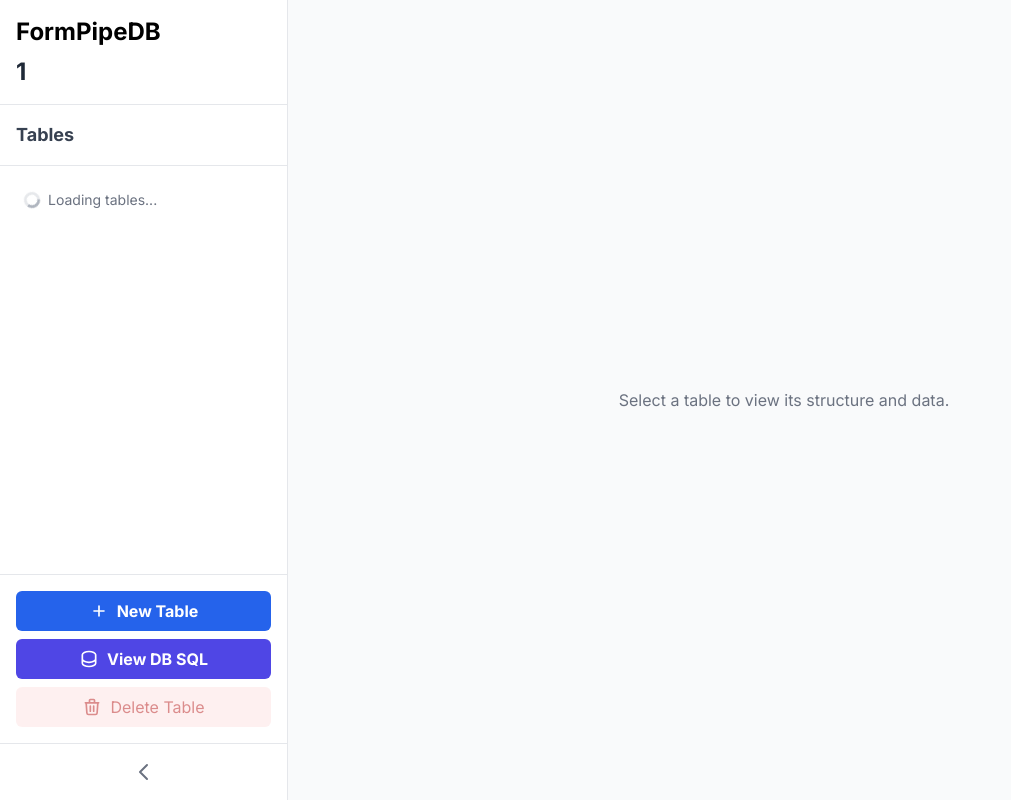
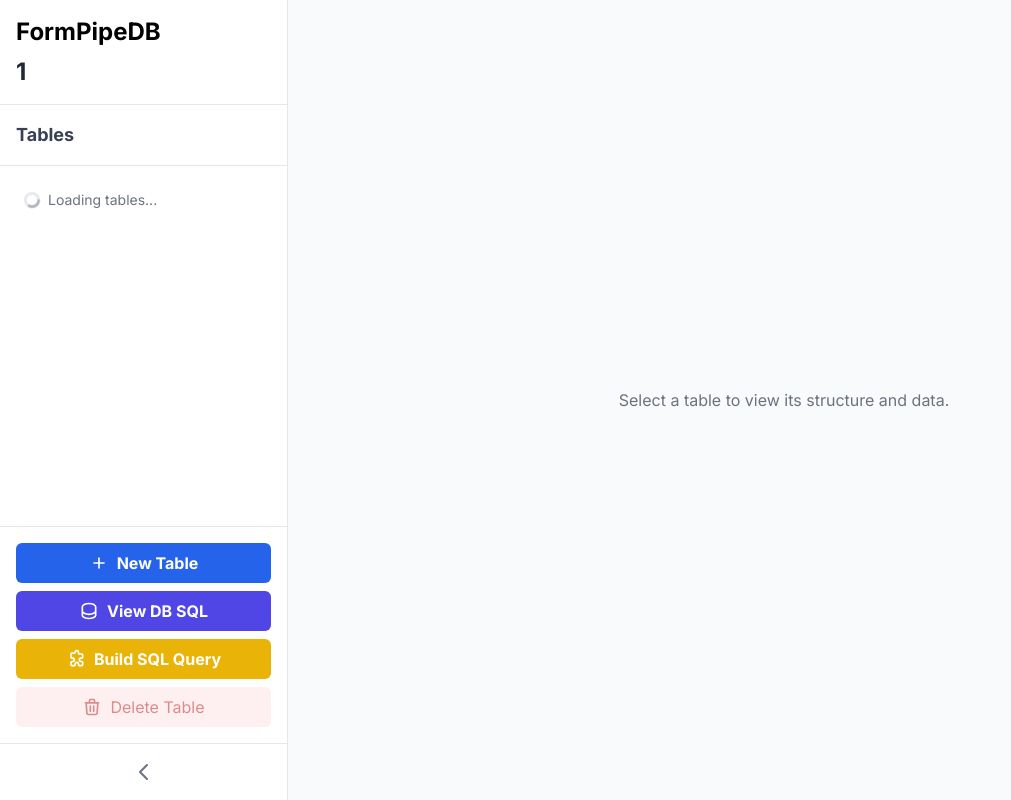
Before and after one commit to SakibHasanAdmin/formpipedb, a FastAPI app: page /app/database/1 in a window 1280 px wide. Shown: the whole page, without its empty margins (0-1011 px from the left). Run offline with FastAPI, Linux system fonts and the light colour scheme; some libraries are stand-ins or nearby versions.

Commit message:
ui for querry builder

```diff
--- a/templates/table-manager.html
+++ b/templates/table-manager.html
@@ -53,6 +53,7 @@
         <div class="p-4 border-t space-y-2 overflow-hidden">
             <button id="create-table-btn" class="w-full flex items-center justify-center gap-2 p-2 rounded-md bg-blue-600 text-white hover:bg-blue-700 font-semibold"><svg class="w-5 h-5" fill="none" stroke="currentColor" viewBox="0 0 24 24"><path stroke-linecap="round" stroke-linejoin="round" stroke-width="2" d="M12 6v6m0 0v6m0-6h6m-6 0H6"></path></svg><span class="sidebar-item-title">New Table</span></button>
             <button id="view-db-sql-sidebar-btn" class="w-full flex items-center justify-center gap-2 p-2 rounded-md bg-indigo-600 text-white hover:bg-indigo-700 font-semibold"><svg class="w-5 h-5" fill="none" stroke="currentColor" viewBox="0 0 24 24"><path stroke-linecap="round" stroke-linejoin="round" stroke-width="2" d="M4 7v10c0 2.21 3.582 4 8 4s8-1.79 8-4V7M4 7c0-2.21 3.582-4 8-4s8 1.79 8 4M4 7v5c0 2.21 3.582 4 8 4s8-1.79 8-4V7"></path></svg><span class="sidebar-item-title">View DB SQL</span></button>
+            <button id="build-sql-query-btn" class="w-full flex items-center justify-center gap-2 p-2 rounded-md bg-yellow-500 text-white hover:bg-yellow-600 font-semibold"><svg class="w-5 h-5" fill="none" stroke="currentColor" viewBox="0 0 24 24"><path stroke-linecap="round" stroke-linejoin="round" stroke-width="2" d="M11 4a2 2 0 114 0v1a1 1 0 001 1h3a1 1 0 011 1v3a1 1 0 01-1 1h-1a2 2 0 100 4h1a1 1 0 011 1v3a1 1-0 01-1 1h-3a1 1 0 01-1-1v-1a2 2 0 10-4 0v1a1 1 0 01-1 1H7a1 1 0 01-1-1v-3a1 1 0 011-1h1a2 2 0 100-4H7a1 1 0 01-1-1V6a1 1 0 011-1h3a1 1 0 001-1V4z"></path></svg><span class="sidebar-item-title">Build SQL Query</span></button>
             <button id="delete-table-btn" class="w-full flex items-center justify-center gap-2 p-2 rounded-md bg-red-100 text-red-700 hover:bg-red-200 disabled:opacity-50 disabled:cursor-not-allowed" disabled><svg class="w-5 h-5" fill="none" stroke="currentColor" viewBox="0 0 24 24"><path stroke-linecap="round" stroke-linejoin="round" stroke-width="2" d="M19 7l-.867 12.142A2 2 0 0116.138 21H7.862a2 2 0 01-1.995-1.858L5 7m5 4v6m4-6v6m1-10V4a1 1 0 00-1-1h-4a1 1 0 00-1 1v3M4 7h16"></path></svg><span class="sidebar-item-title">Delete Table</span></button>
         </div>
         <div class="p-2 border-t">
@@ -294,6 +295,74 @@
         </div>
         <div class="mt-6 flex justify-end gap-4">
             <button id="close-summary-modal-btn" class="bg-blue-600 text-white px-4 py-2 rounded-md hover:bg-blue-700">Close</button>
+        </div>
+    </div>
+</div>
+
+<!-- SQL Query Builder Modal -->
+<div id="sql-builder-modal" class="modal fixed inset-0 bg-black bg-opacity-50 flex items-center justify-center p-4 hidden opacity-0 z-40">
+    <div class="bg-white rounded-lg shadow-xl w-full max-w-6xl max-h-[90vh] flex flex-col">
+        <div class="p-4 border-b flex justify-between items-center">
+            <h3 class="text-xl font-semibold">SQL Query Builder</h3>
+            <button id="close-sql-builder-btn" class="text-gray-500 hover:text-gray-800 text-2xl">&times;</button>
+        </div>
+        <div class="flex-1 p-6 space-y-6 overflow-y-auto">
+            <!-- Builder Interface -->
+            <div class="grid grid-cols-1 lg:grid-cols-2 gap-6">
+                <!-- Left Side: Builder Controls -->
+                <div class="space-y-4">
+                    <!-- FROM -->
+                    <div class="p-4 border rounded-lg">
+                        <h4 class="font-semibold text-gray-700 mb-2">FROM: Select a table</h4>
+                        <select id="from-table-select" class="w-full p-2 border rounded-md bg-white"></select>
+                    </div>
+                    <!-- SELECT -->
+                    <div class="p-4 border rounded-lg">
+                        <h4 class="font-semibold text-gray-700 mb-2">SELECT: Choose columns to display</h4>
+                        <div id="select-columns-container" class="max-h-48 overflow-y-auto space-y-1 p-2 border rounded-md bg-gray-50">
+                            <p class="text-sm text-gray-500">Select a table first.</p>
+                        </div>
+                    </div>
+                    <!-- JOIN -->
+                    <div class="p-4 border rounded-lg">
+                        <div class="flex justify-between items-center mb-2">
+                            <h4 class="font-semibold text-gray-700">JOIN: Connect other tables</h4>
+                            <button id="add-join-btn" class="text-sm bg-blue-500 text-white px-3 py-1 rounded-md hover:bg-blue-600">+ Add Join</button>
+                        </div>
+                        <div id="join-conditions-container" class="space-y-3"></div>
+                    </div>
+                    <!-- WHERE -->
+                    <div class="p-4 border rounded-lg">
+                        <div class="flex justify-between items-center mb-2">
+                            <h4 class="font-semibold text-gray-700">WHERE: Filter the results</h4>
+                            <button id="add-where-btn" class="text-sm bg-blue-500 text-white px-3 py-1 rounded-md hover:bg-blue-600">+ Add Condition</button>
+                        </div>
+                        <div id="where-conditions-container" class="space-y-3"></div>
+                    </div>
+                </div>
+                <!-- Right Side: SQL and Results -->
+                <div class="space-y-4">
+                    <!-- Generated SQL -->
+                    <div class="p-4 border rounded-lg h-1/3 flex flex-col">
+                        <div class="flex justify-between items-center mb-2">
+                            <h4 class="font-semibold text-gray-700">Generated SQL</h4>
+                            <button id="copy-generated-sql-btn" class="text-xs bg-gray-200 px-2 py-1 rounded hover:bg-gray-300">Copy</button>
+                        </div>
+                        <textarea id="generated-sql-output" readonly class="w-full flex-1 p-2 border rounded-md font-mono text-xs bg-gray-50 resize-none"></textarea>
+                    </div>
+                    <!-- Query Results -->
+                    <div id="query-results-container" class="p-4 border rounded-lg h-2/3 flex flex-col">
+                        <h4 class="font-semibold text-gray-700 mb-2">Preview Results</h4>
+                        <div class="flex-1 overflow-auto border rounded-md">
+                            <p class="p-4 text-sm text-gray-500">Click "Preview Data" to see results.</p>
+                        </div>
+                    </div>
+                </div>
+            </div>
+        </div>
+        <div class="p-4 mt-auto border-t bg-gray-50 flex justify-end gap-4">
+            <button id="generate-sql-btn" type="button" class="bg-green-600 text-white px-4 py-2 rounded-md hover:bg-green-700 font-semibold">Generate SQL Code</button>
+            <button id="preview-data-btn" type="button" class="bg-blue-600 text-white px-4 py-2 rounded-md hover:bg-blue-700 font-semibold">Preview Data</button>
         </div>
     </div>
 </div>
@@ -374,6 +443,10 @@ document.addEventListener('DOMContentLoaded', () => {
     const closeSummaryModalBtn = document.getElementById('close-summary-modal-btn');
     const sidebar = document.getElementById('sidebar');
     const toggleSidebarBtn = document.getElementById('toggle-sidebar-btn');
+    const buildSqlQueryBtn = document.getElementById('build-sql-query-btn');
+    const sqlBuilderModal = document.getElementById('sql-builder-modal');
+    const closeSqlBuilderBtn = document.getElementById('close-sql-builder-btn');
+
 
     // Abort controller to cancel stale data fetch requests
     let dataFetchController = new AbortController();
```
